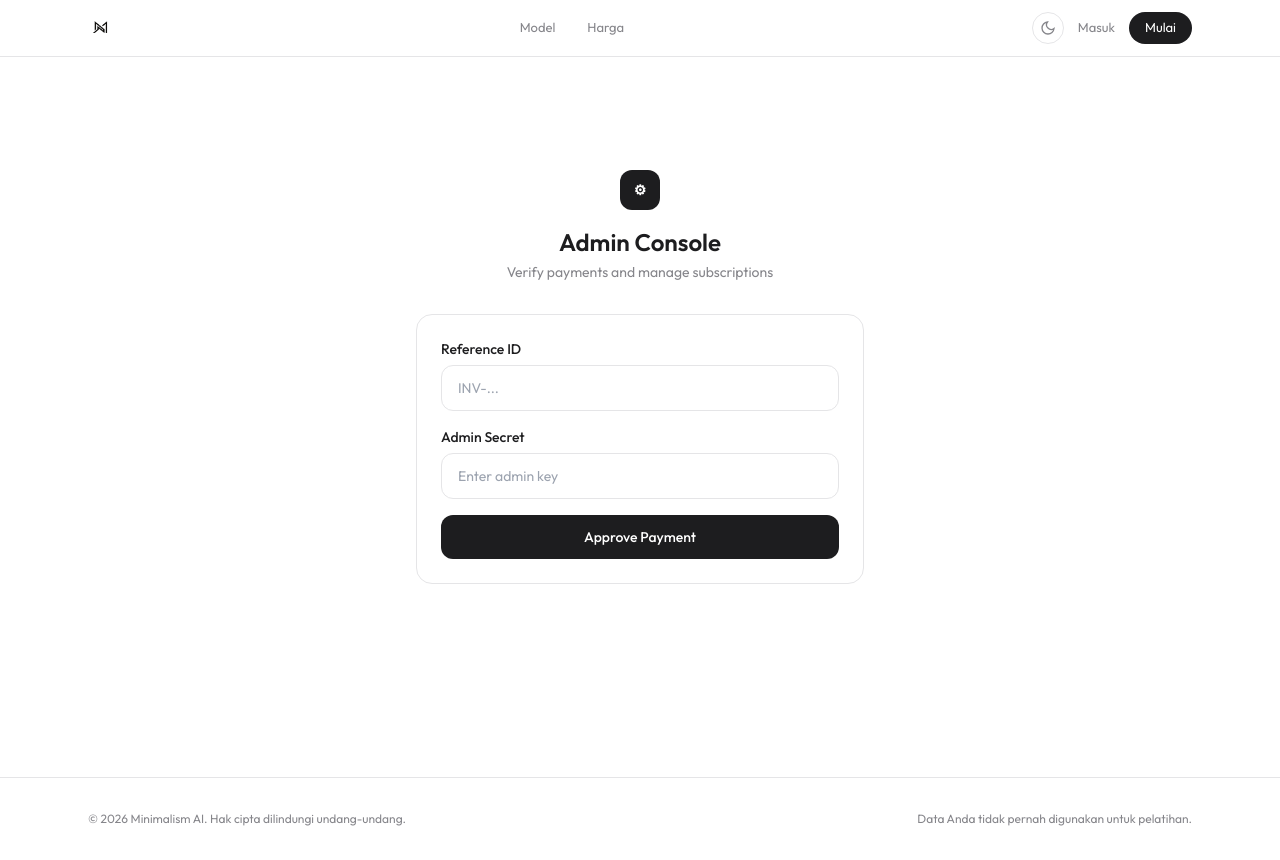
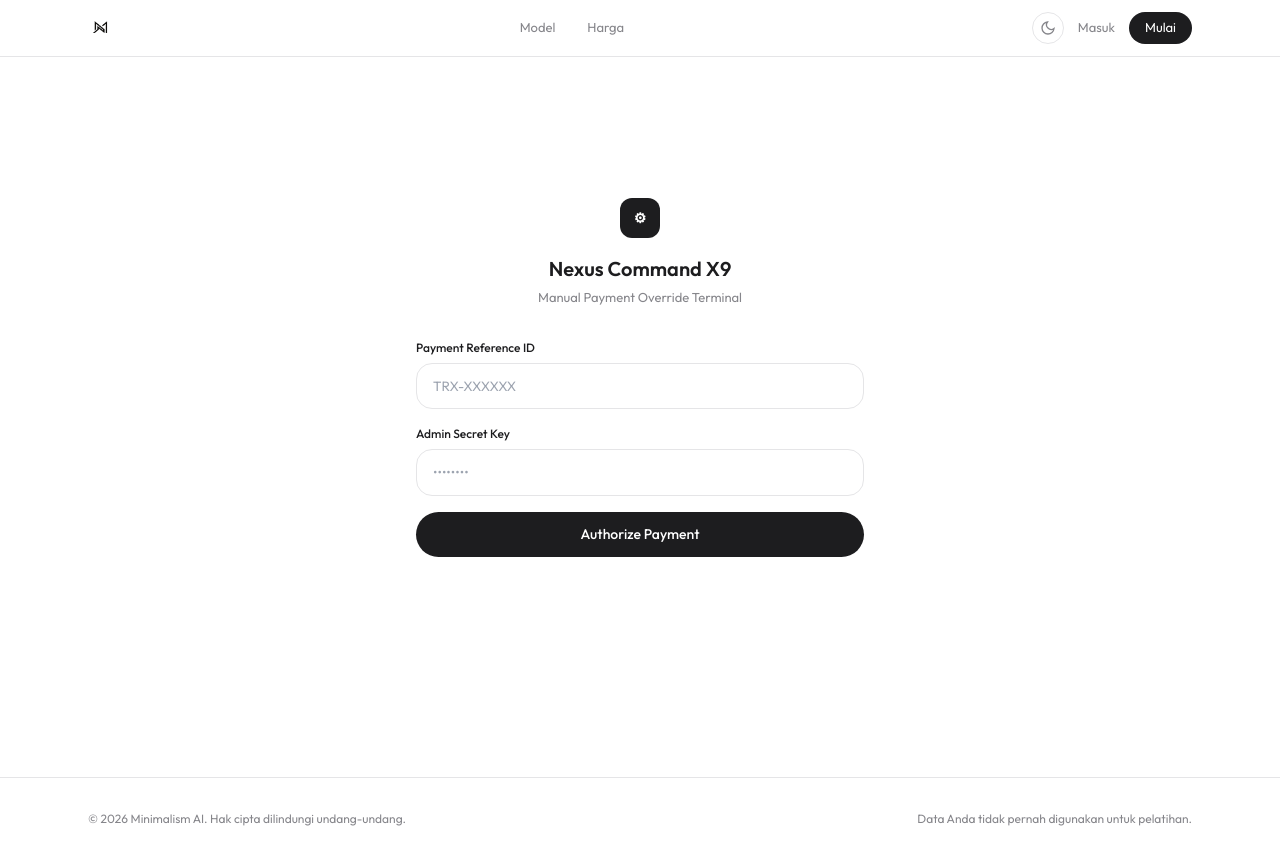
Before and after one commit to FadjarSetiawan/minimalism-ai, an Angular app in the folder frontend-client/: page /nexus-command-x9 in a window 1280 px wide. Built offline with nearby package versions, Linux system fonts and the light colour scheme.

Commit message:
feat: configure backend for Vercel deployment and add dynamic API URL switching in frontend

```diff
--- a/frontend-client/src/app/components/admin-panel/admin-panel.component.ts
+++ b/frontend-client/src/app/components/admin-panel/admin-panel.component.ts
@@ -2,6 +2,7 @@ import { Component } from '@angular/core';
 import { CommonModule } from '@angular/common';
 import { FormsModule } from '@angular/forms';
 import { HttpClient, HttpClientModule } from '@angular/common/http';
+import { getApiUrl } from '../../core/api-config';
 
 @Component({
   selector: 'app-admin-panel',
@@ -14,30 +15,28 @@ import { HttpClient, HttpClientModule } from '@angular/common/http';
           <div class="w-10 h-10 bg-primary rounded-xl flex items-center justify-center mx-auto mb-4">
             <span class="text-white text-sm font-bold">⚙</span>
           </div>
-          <h1 class="text-2xl font-semibold text-primary mb-1">Admin Console</h1>
-          <p class="text-sm text-secondary">Verify payments and manage subscriptions</p>
+          <h1 class="text-[20px] font-semibold text-primary mb-1">Nexus Command X9</h1>
+          <p class="text-[13px] text-secondary">Manual Payment Override Terminal</p>
         </div>
 
-        <div *ngIf="message"
-             class="text-sm px-4 py-3 rounded-xl mb-4 border"
-             [ngStyle]="{'background-color': success ? '#34C75910' : '#FF3B3010', 'border-color': success ? '#34C75930' : '#FF3B3030', 'color': success ? '#34C759' : '#FF3B30'}">
+        <div *ngIf="message" [class]="'text-[13px] px-4 py-3 rounded-2xl mb-4 ' + (success ? 'bg-success/5 text-success border border-success/20' : 'bg-danger/5 text-danger border border-danger/20')">
           {{ message }}
         </div>
 
-        <div class="bg-white border border-border rounded-2xl p-6 space-y-4">
+        <div class="space-y-4">
           <div>
-            <label class="text-sm font-medium text-primary block mb-1.5">Reference ID</label>
-            <input type="text" [(ngModel)]="referenceId" placeholder="INV-..."
-                   class="w-full border border-border rounded-xl px-4 py-3 text-sm text-primary bg-white focus:outline-none focus:border-accent">
+            <label class="text-[12px] font-medium text-primary block mb-1.5">Payment Reference ID</label>
+            <input type="text" [(ngModel)]="referenceId" placeholder="TRX-XXXXXX"
+                   class="w-full border border-border rounded-2xl px-4 py-3 text-[13.5px] text-primary focus:outline-none focus:border-accent">
           </div>
           <div>
-            <label class="text-sm font-medium text-primary block mb-1.5">Admin Secret</label>
-            <input type="password" [(ngModel)]="adminSecret" placeholder="Enter admin key"
-                   class="w-full border border-border rounded-xl px-4 py-3 text-sm text-primary bg-white focus:outline-none focus:border-accent">
+            <label class="text-[12px] font-medium text-primary block mb-1.5">Admin Secret Key</label>
+            <input type="password" [(ngModel)]="adminSecret" placeholder="••••••••"
+                   class="w-full border border-border rounded-2xl px-4 py-3 text-[13.5px] text-primary focus:outline-none focus:border-accent">
           </div>
           <button (click)="approvePayment()" [disabled]="isLoading"
-                  class="w-full bg-primary text-white py-3 rounded-xl text-sm font-medium border-none cursor-pointer hover:opacity-90 disabled:opacity-50">
-            {{ isLoading ? 'Processing...' : 'Approve Payment' }}
+                  class="w-full bg-primary text-white py-3 rounded-full text-[14px] font-medium hover:opacity-90 disabled:opacity-50">
+            {{ isLoading ? 'Processing...' : 'Authorize Payment' }}
           </button>
         </div>
       </div>
@@ -61,7 +60,7 @@ export class AdminPanelComponent {
     this.isLoading = true;
     this.message = '';
 
-    this.http.post('http://localhost:3000/api/admin/payment/approve', {
+    this.http.post(`${getApiUrl()}/api/admin/payment/approve`, {
       reference: this.referenceId,
       admin_secret: this.adminSecret
     }).subscribe({
--- a/frontend-client/src/app/components/chat/chat.component.ts
+++ b/frontend-client/src/app/components/chat/chat.component.ts
@@ -6,6 +6,7 @@ import { DomSanitizer, SafeResourceUrl } from '@angular/platform-browser';
 import { AuthService } from '../../services/auth.service';
 import { AiService } from '../../services/ai.service';
 import { ThemeService } from '../../services/theme.service';
+import { getApiUrl } from '../../core/api-config';
 
 interface Message {
   role: 'user' | 'assistant';
@@ -654,7 +655,7 @@ export class ChatComponent implements OnInit, OnDestroy {
 
   getSafePreviewUrl(): SafeResourceUrl {
     // Add timestamp + random to bust both browser and server cache
-    const url = `http://localhost:3000/sandbox/src/index.html?t=${this.previewKey}&r=${Date.now()}`;
+    const url = `${getApiUrl()}/sandbox/src/index.html?t=${this.previewKey}&r=${Date.now()}`;
     return this.sanitizer.bypassSecurityTrustResourceUrl(url);
   }
 
@@ -1655,7 +1656,7 @@ export class ChatComponent implements OnInit, OnDestroy {
       }
 
       const token = localStorage.getItem('supabase_token') || 'mock_jwt_dev_user_id';
-      const url = `http://localhost:3000/api/workspace/stream-execute?command=${encodeURIComponent(command)}&token=${encodeURIComponent(token)}`;
+      const url = `${getApiUrl()}/api/workspace/stream-execute?command=${encodeURIComponent(command)}&token=${encodeURIComponent(token)}`;
 
       const eventSource = new EventSource(url);
 
--- /dev/null
+++ b/frontend-client/src/app/core/api-config.ts
@@ -0,0 +1,8 @@
+export function getApiUrl(): string {
+  const host = window.location.hostname;
+  if (host === 'localhost' || host === '127.0.0.1') {
+    return 'http://localhost:3000';
+  }
+  // Replace this with your actual deployed Vercel backend URL
+  return 'https://minimalism-ai-backend.vercel.app';
+}
--- a/frontend-client/src/app/services/ai.service.ts
+++ b/frontend-client/src/app/services/ai.service.ts
@@ -1,5 +1,7 @@
 import { Injectable } from '@angular/core';
 import { AuthService } from './auth.service';
+
+import { getApiUrl } from '../core/api-config';
 
 export interface ChatResponse {
   success: boolean;
@@ -13,7 +15,7 @@ export interface ChatResponse {
   providedIn: 'root'
 })
 export class AiService {
-  private baseUrl = 'http://localhost:3000/api';
+  private baseUrl = `${getApiUrl()}/api`;
 
   constructor(private authService: AuthService) {}
 
--- a/frontend-client/src/app/services/auth.service.ts
+++ b/frontend-client/src/app/services/auth.service.ts
@@ -1,4 +1,6 @@
 import { Injectable } from '@angular/core';
+
+import { getApiUrl } from '../core/api-config';
 
 export interface UserLedger {
   dailyPromptsUsed: number;
@@ -17,7 +19,7 @@ export interface UserProfile {
   providedIn: 'root'
 })
 export class AuthService {
-  private baseUrl = 'http://localhost:3000/api';
+  private baseUrl = `${getApiUrl()}/api`;
   private user: UserProfile | null = null;
 
   constructor() {
```
Also changed, not shown: 2 other files (tests, documents, lock files or other folders).
